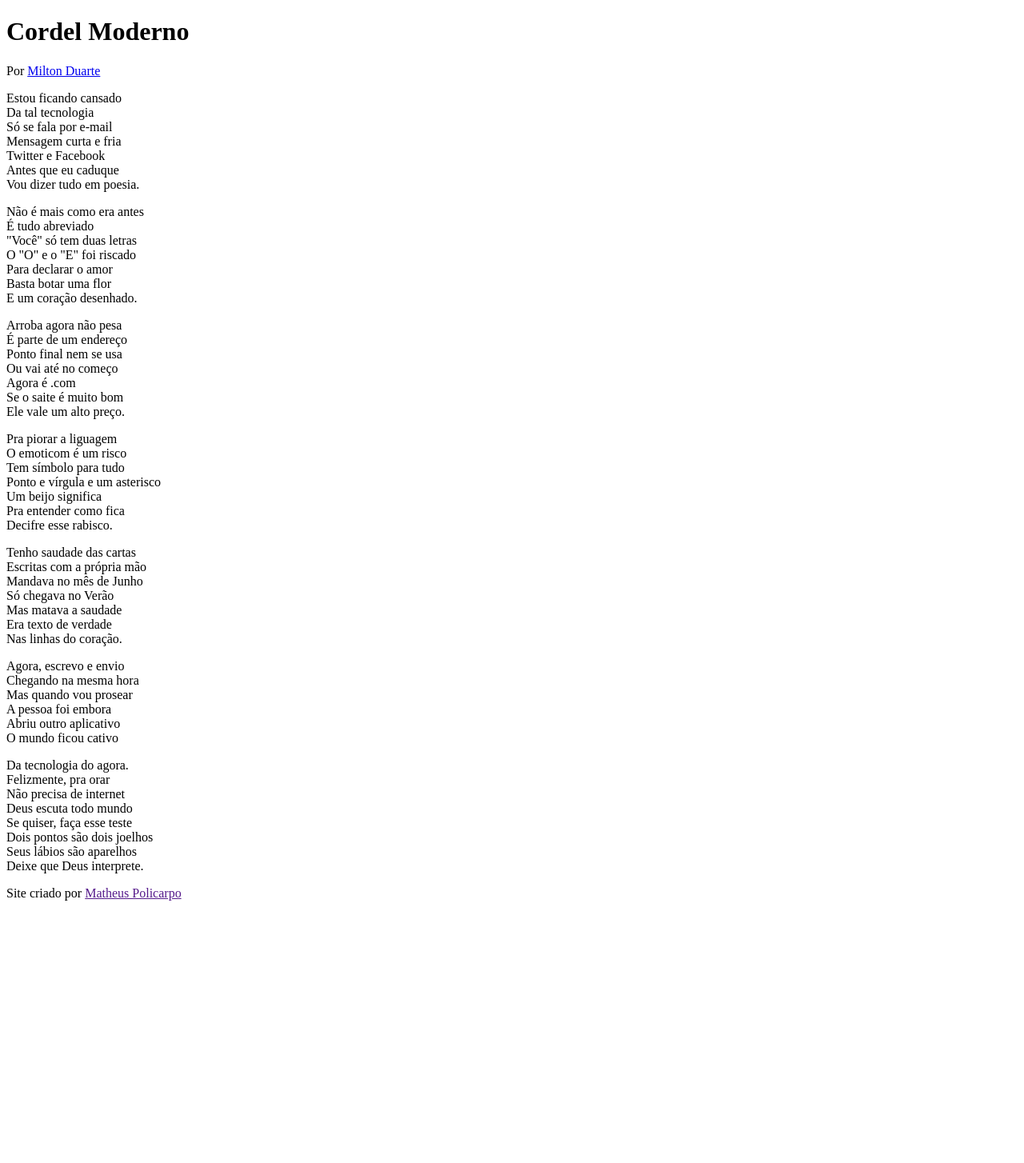
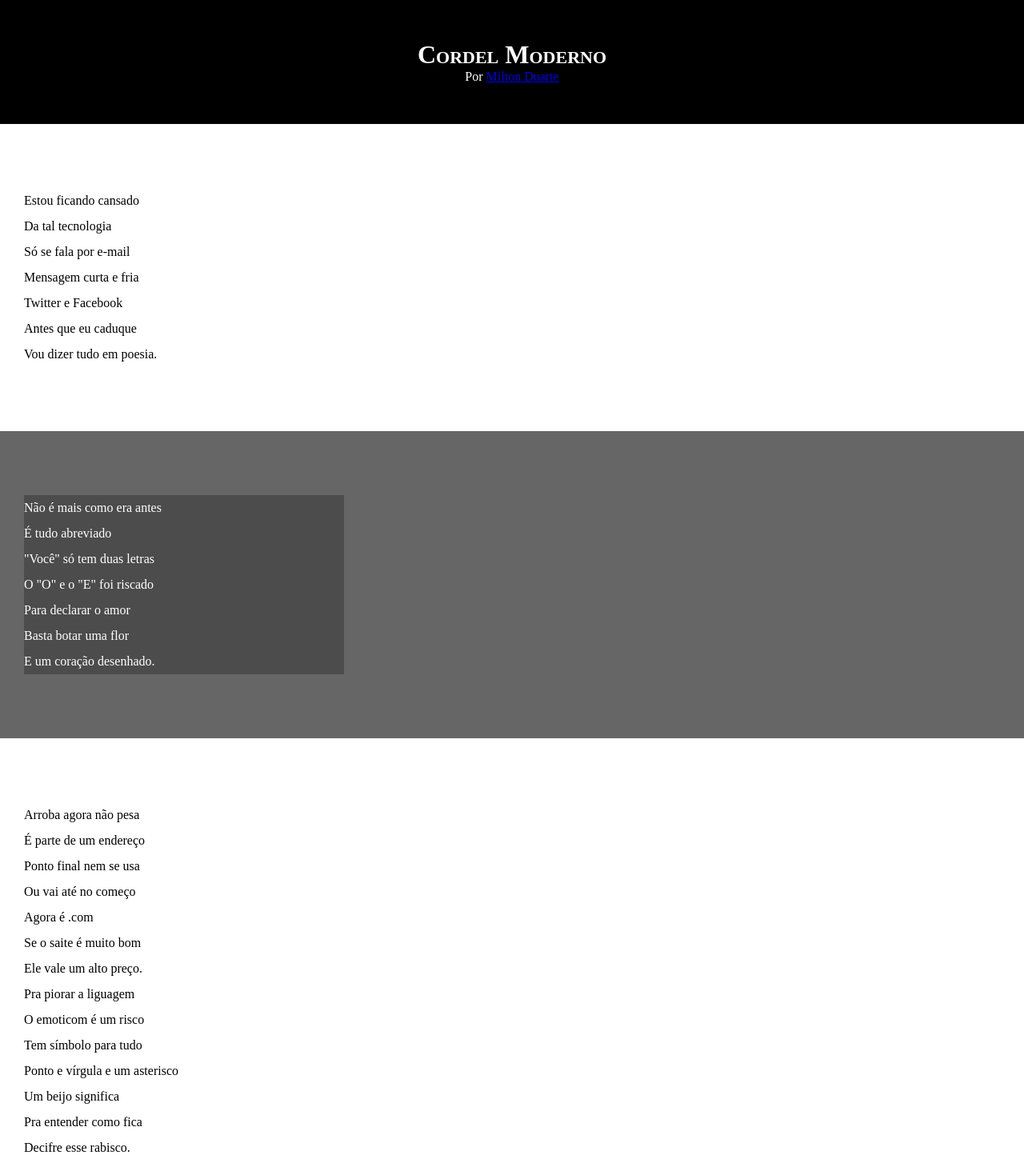
Before and after one commit to matheuspolycarpo/html-css, a plain HTML site: page Desafios/d012/cordel.html in a window 1280 px wide. Shown: the top 1454 px of the page at 80% size. Before the commit the page ends 1142 px from the top, so only its background shows below. Drawn offline with Linux system fonts and the light colour scheme.

Commit message:
atualizei os estilos dos textos

```diff
--- a/Desafios/d012/cordel.html
+++ b/Desafios/d012/cordel.html
@@ -13,7 +13,7 @@
     </header>
 
 
-    <section>
+    <section class="normal">
         <p>
             Estou ficando cansado <br>
             Da tal tecnologia <br>
@@ -25,9 +25,7 @@
         </p>
     </section>
 
-
-
-    <section>
+    <section class="imagem">
         <p>
             Não é mais como era antes <br>
             É tudo abreviado <br>
@@ -39,7 +37,7 @@
         </p>
     </section>
 
-    <section>
+    <section class="normal">
         <p>
             Arroba agora não pesa <br>
             É parte de um endereço <br>
@@ -60,7 +58,7 @@
         </p>
     </section>
 
-    <section>
+    <section class="imagem">
         <p>
             Tenho saudade das cartas <br>
             Escritas com a própria mão <br>
@@ -72,7 +70,7 @@
         </p>
     </section>
 
-    <section>
+    <section class="normal">
         <p>
             Agora, escrevo e envio <br>
             Chegando na mesma hora <br>
--- a/Desafios/d012/style.css
+++ b/Desafios/d012/style.css
@@ -1 +1,59 @@
 @charset "UTF-8";
+* {
+    margin: 0px;
+    padding: 0px;
+}
+
+html body{
+    min-height: 100vh;
+    background-color: darkgrey;
+}
+header{
+    background-color: black;
+    color: white;
+    text-align: center;
+}
+
+header > h1 {
+    padding-top: 50px;
+    font-variant: small-caps;
+    }
+header > p{
+    padding-bottom: 50px;
+}
+head a, footer a{
+    color: white;
+    text-decoration: none;
+    font-weight: bolder;
+}
+head a:hover, footer a:hover{
+    text-decoration: underline;
+}
+section{
+    padding-top: 10vh;
+    padding-bottom: 10vh;
+    line-height: 2em;
+    padding-left: 30px;
+}
+
+section.normal{
+    background-color: white;
+    color: black;
+}
+
+section.imagem{
+    background-color: rgb(102, 102, 102);
+    color: white;
+
+}
+section.imagem > p {
+    width: 400px;
+    background-color: rgba(0, 0, 0, 0.253);
+}
+
+footer{
+    background-color: black;
+    color: white;
+    text-align: center;
+    padding: 10px;
+}
```
